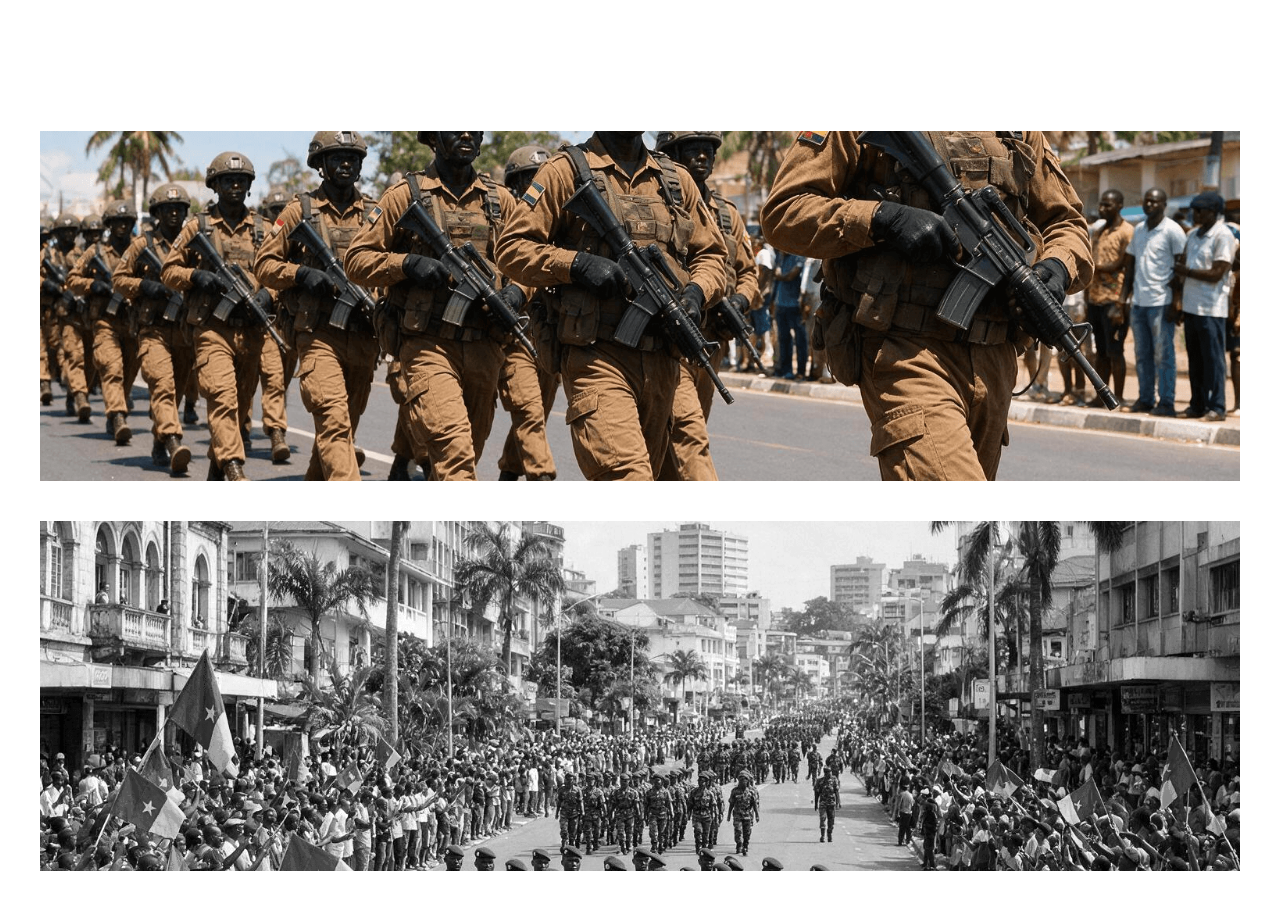
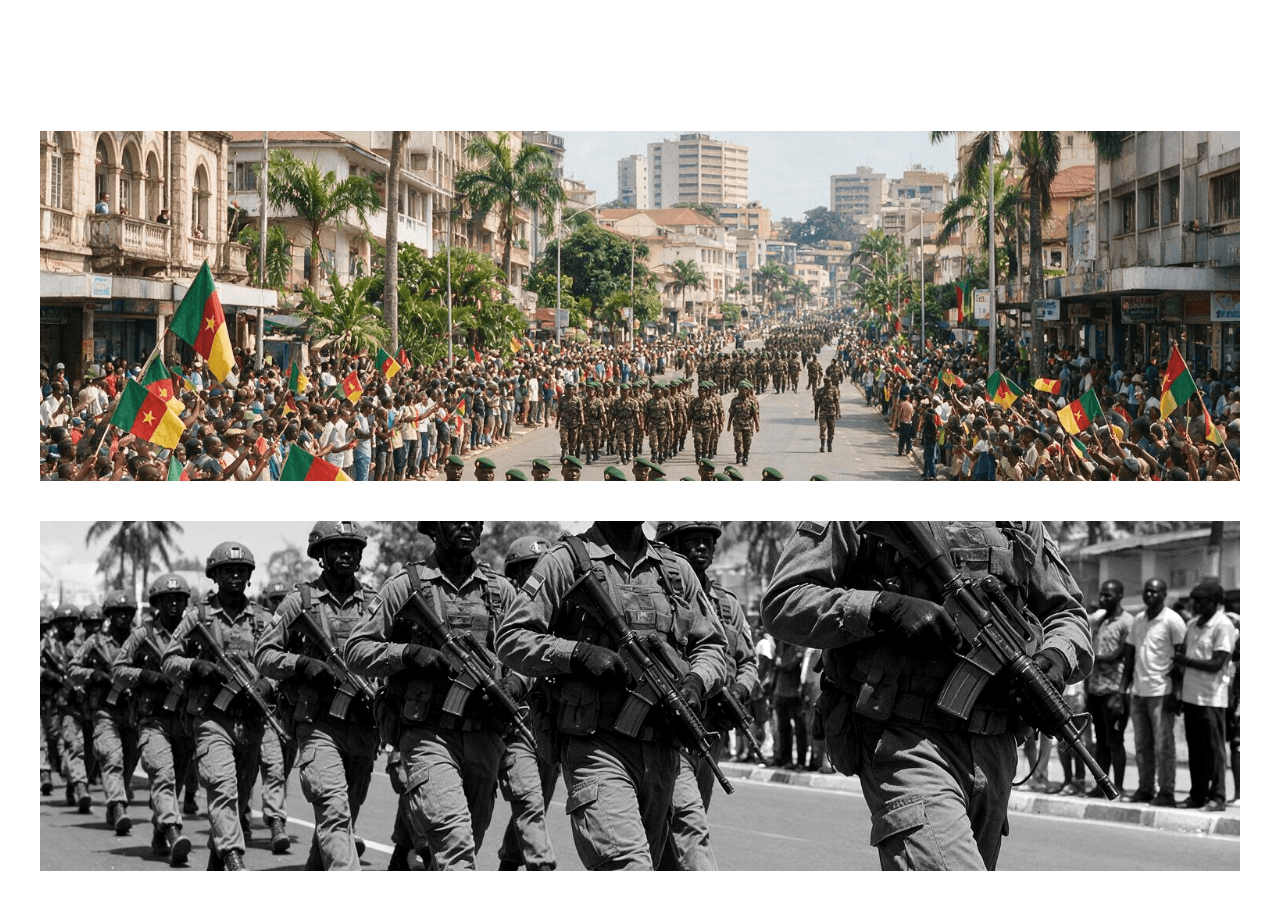
Before and after one commit to yannjunior1331-beep/workforhonor, a plain HTML site: page index.html in a window 1280 px wide. Shown: the part 3700-4598 px from the top of the page. Drawn offline with Linux system fonts and the light colour scheme; a script that the page names is missing.

Commit message:
updated images

```diff
--- a/index.html
+++ b/index.html
@@ -172,12 +172,12 @@
               </div>
             </div>
             <div class="concept-img-wrapper">
-              <img src="assets/image/img2_secion3.png" alt="Soldiers marching in formation" class="concept-img" />
+              <img src="assets/image/img3_section3.png" alt="Soldiers marching in formation" class="concept-img" />
             </div>
           </div>
           <div class="concept-row concept-row--img-left">
             <div class="concept-img-wrapper">
-              <img src="assets/image/img3_section3.png" alt="Soldiers at sunset" class="concept-img concept-img--bw" />
+              <img src="assets/image/img2_secion3.png" alt="Soldiers at sunset" class="concept-img concept-img--bw" />
             </div>
             <div class="concept-text-wrapper">
               <div class="concept-inner">
```
Also changed, not shown: assets/image/.png (added), 1 other file.
